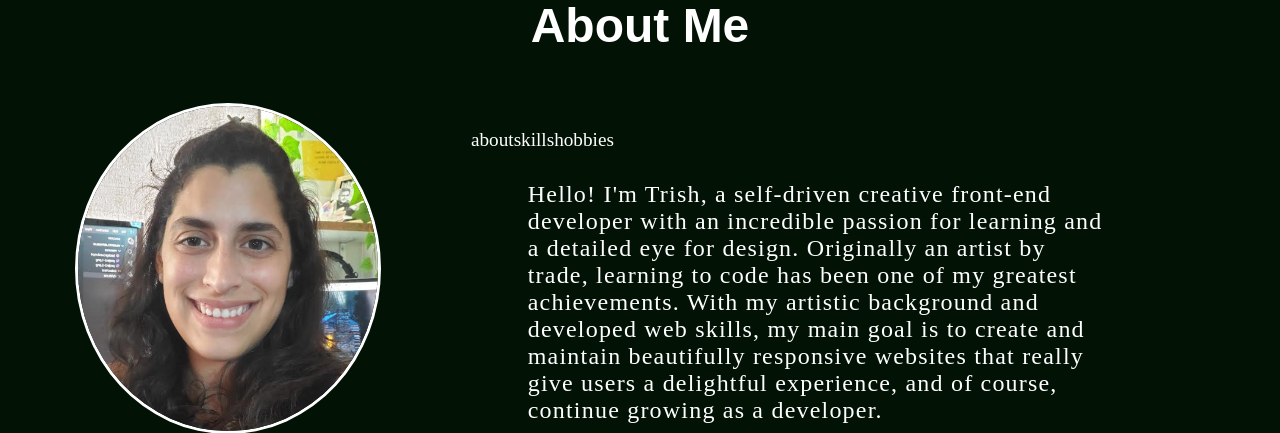
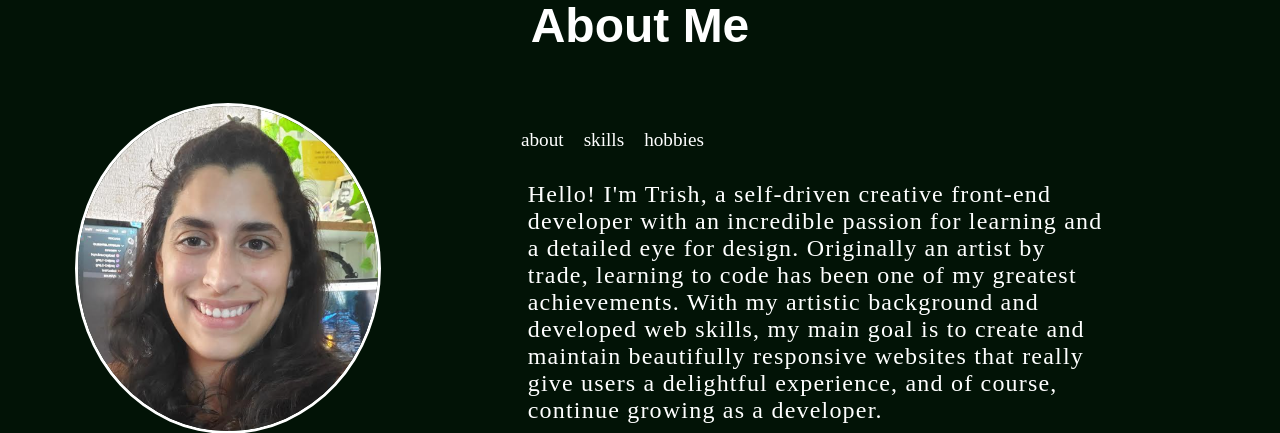
Before and after one commit to vilodye1/vilodye1.github.io, a PHP site: page / in a window 1280 px wide. Shown: the part 973-1406 px from the top of the page. Run offline with PHP 8.4, Linux system fonts and the light colour scheme; some libraries are stand-ins or nearby versions; some web fonts are replaced.

Commit message:
Update styles.css

```diff
--- a/styles.css
+++ b/styles.css
@@ -153,6 +153,8 @@ margin-bottom: 30px;
     display: flex;
     flex-direction: row;
     justify-content: flex-start;
+    margin-left: 50px;
+    gap: 20px;
 }
 
 .about-nav li {
```
